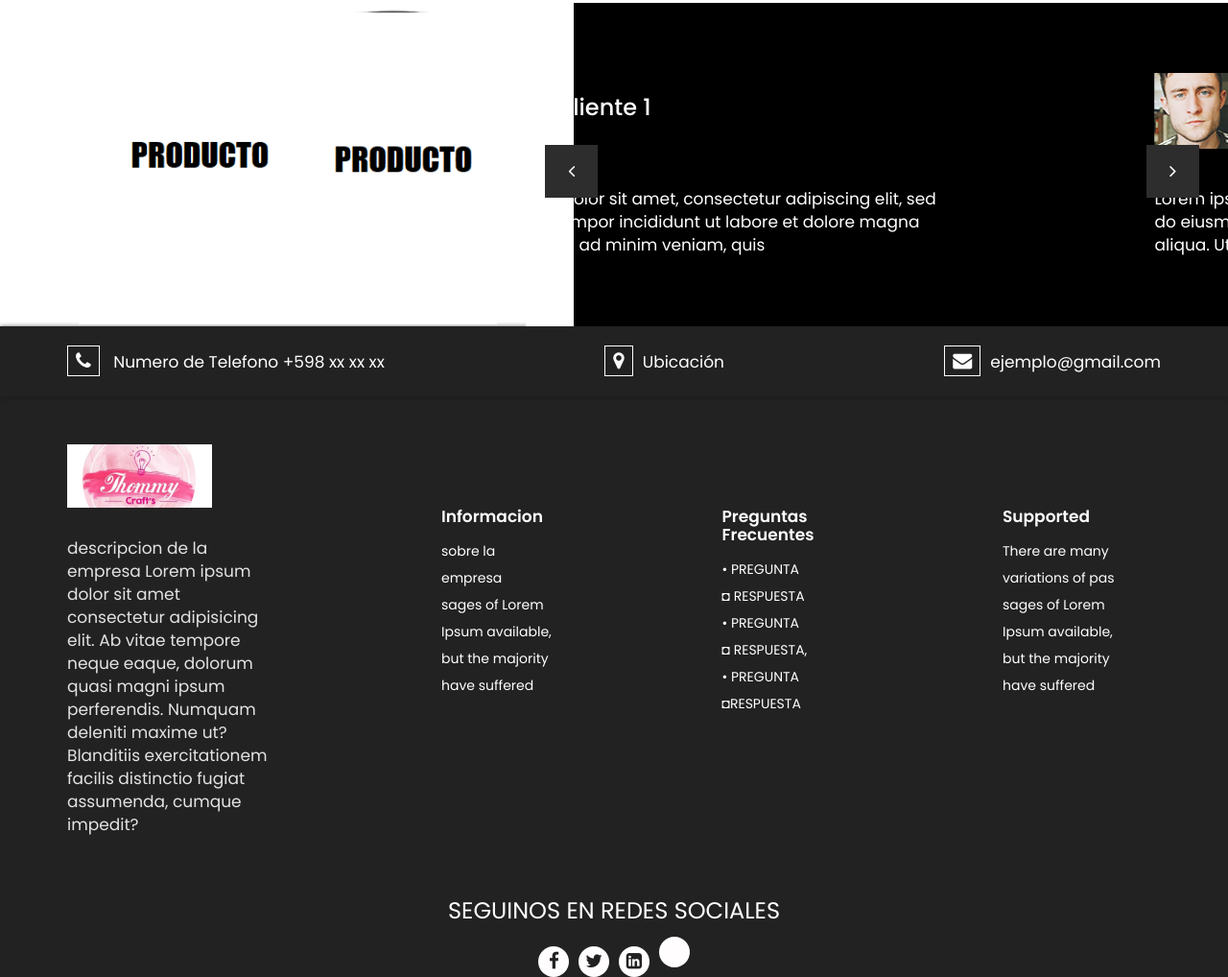
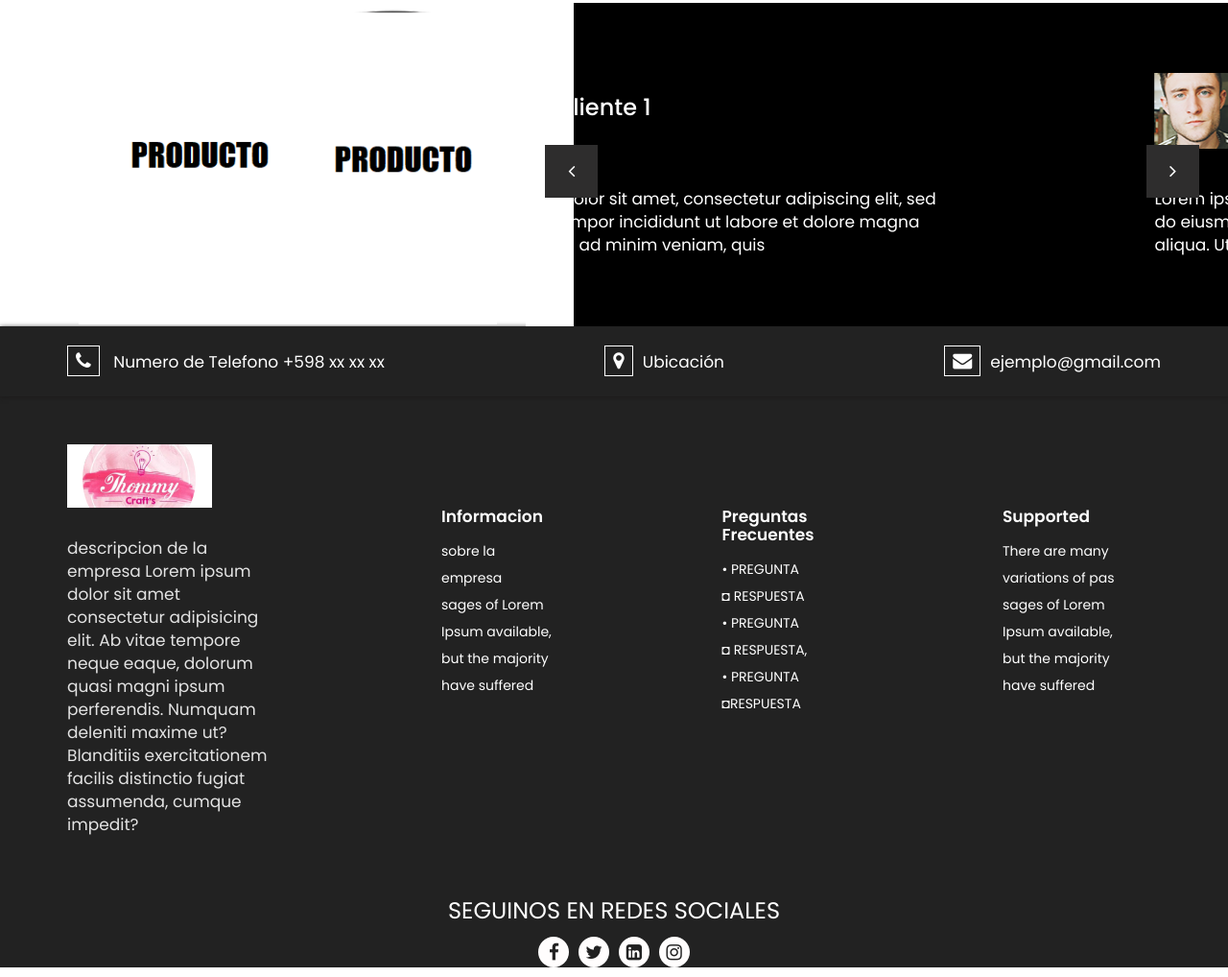
Before and after one commit to joakinnoble/E-shopSublimados, a plain HTML site: page index.html in a window 1280 px wide. Shown: the part 6551-7569 px from the top of the page at 96% size. Drawn offline with nearby package versions, Linux system fonts and the light colour scheme; files that its build step writes are made by us from their sources; a web font is replaced by a local one.

Commit message:
Add files via upload

```diff
--- a/index.html
+++ b/index.html
@@ -363,7 +363,6 @@
             </div>
          </div>
       </div>
-
       <div class="row">
          <div class="col-md-3 col-sm-6">
             <div class="protien">
@@ -620,7 +619,7 @@
                         <li><a href="javascript:void(0)"><i class="fa fa-facebook" aria-hidden="true"></i></a></li>
                         <li><a href="javascript:void(0)"><i class="fa fa-twitter" aria-hidden="true"></i></a></li>
                         <li><a href="javascript:void(0)"><i class="fa fa-linkedin-square" aria-hidden="true"></i></a></li>
-                        <li><a href="https://www.instagram.com/thommycrafts/related_profiles/"></a></li>
+                        <li><a href="https://www.instagram.com/thommycrafts/related_profiles/"><i class="fa fa-instagram" aria-hidden="true"></i></a></li>
                      </ul>
                   </div>
                </div>
```
